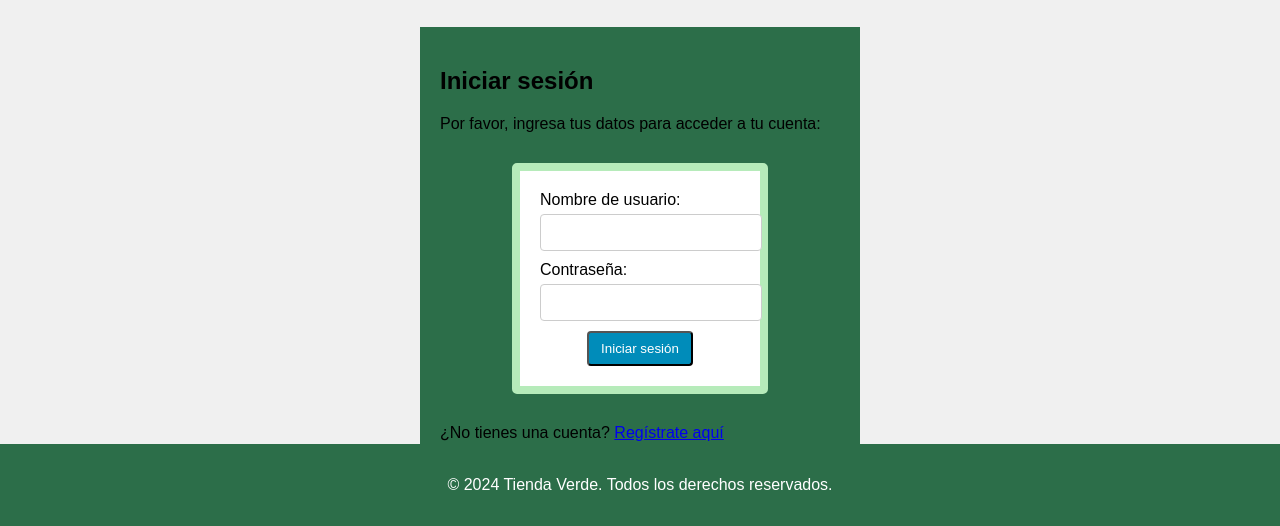
After one commit to Miikkkkk/CER2-SegoviaMiguel, a Django app: page /login/ in a window 1280 px wide. The commit adds this page. Shown: the part 479-1005 px from the top of the page. Run offline with Django 4.2, Linux system fonts and the light colour scheme.

Commit message:
Cambiosgod

```diff
--- a/TiendaVerde/tienda/static/core/estilos.css
+++ b/TiendaVerde/tienda/static/core/estilos.css
@@ -281,3 +281,44 @@
     width: 50px;
 
 }
+
+
+.btn {
+    padding: 8px 12px;
+    margin: 0 5px;
+    background-color: #4CAF50;
+    color: white;
+    text-decoration: none;
+    border-radius: 4px;
+}
+
+.btn:hover {
+    background-color: #45a049;
+}
+
+.btn-primary {
+    background-color: #008CBA;
+}
+
+.btn-primary:hover {
+    background-color: #007bb5;
+}
+
+
+.container {
+    max-width: 400px;
+    margin: auto;
+    padding: 20px;
+}
+
+.mt-5 {
+    margin-top: 3rem;
+}
+
+.form-control {
+    width: 100%;
+    padding: 10px;
+    margin: 5px 0 10px;
+    border: 1px solid #ccc;
+    border-radius: 4px;
+}
--- a/TiendaVerde/tienda/templates/core/base.html
+++ b/TiendaVerde/tienda/templates/core/base.html
@@ -1,27 +1,46 @@
-
 <!DOCTYPE html>
 <html lang="es">
 <head>
     <meta charset="UTF-8">
+    <meta name="viewport" content="width=device-width, initial-scale=1.0">
     <title>{% block title %}Tienda Verde{% endblock %}</title>
-    <link rel="stylesheet" href="https://stackpath.bootstrapcdn.com/bootstrap/4.3.1/css/bootstrap.min.css">
+    {% load static %}
+    <link rel="stylesheet" href="{% static 'core/estilos.css' %}">
 </head>
 <body>
-    <nav class="navbar navbar-expand-lg navbar-light bg-light">
-        <a class="navbar-brand" href="{% url 'index' %}">Tienda Verde</a>
-        <ul class="navbar-nav ml-auto">
-            {% if user.is_authenticated %}
-                <li class="nav-item"><a class="nav-link" href="{% url 'ver_carrito' %}">Carrito</a></li>
-                <li class="nav-item"><a class="nav-link" href="{% url 'logout' %}">Cerrar sesión</a></li>
-            {% else %}
-                <li class="nav-item"><a class="nav-link" href="{% url 'login' %}">Iniciar sesión</a></li>
-                <li class="nav-item"><a class="nav-link" href="{% url 'registro' %}">Registrarse</a></li>
-            {% endif %}
-        </ul>
-    </nav>
 
-    <div class="container">
-        {% block content %}{% endblock %}
+    <header>
+        <img src="{% static 'core/imagenes/logo.png' %}" alt="Tienda Verde Logo" class="logo">
+        <h1>Tienda Verde</h1>
+        <nav>
+            <ul>
+                <li><a href="{% url 'index' %}">Inicio</a></li>
+                <li><a href="{% url 'catalogo' %}">Catálogo</a></li>
+                <li><a href="{% url 'solicitud' %}">Solicitud</a></li>
+
+                {% if user.is_authenticated %}
+                    <!-- Botón para Logout -->
+                    <li><a href="{% url 'logout' %}" class="btn">Cerrar sesión</a></li>
+                {% else %}
+                    <!-- Botón para Login  -->
+                    <li><a href="{% url 'login' %}" class="btn">Iniciar sesión</a></li>
+
+                    <!-- Botón para Registro -->
+                    <li><a href="{% url 'registro' %}" class="btn btn-primary">Registrarse</a></li>
+                {% endif %}
+            </ul>
+        </nav>
+    </header>
+
+    <!-- Bloque de contenido específico de cada página -->
+    <div class="content">
+        {% block content %}
+        {% endblock %}
     </div>
+
+    <!-- Footer -->
+    <footer>
+        <p>&copy; 2024 Tienda Verde. Todos los derechos reservados.</p>
+    </footer>
 </body>
 </html>
--- a/TiendaVerde/tienda/templates/core/catalogo.html
+++ b/TiendaVerde/tienda/templates/core/catalogo.html
@@ -1,4 +1,6 @@
 {% load static %}
+{% extends 'core/base.html' %}
+
 
 <!DOCTYPE html>
 <html lang="es">
@@ -36,7 +38,7 @@
         </div>
     </header>
 
-
+{% block content %}
     <section id="catalogo">
             <div class="producto-card" >
                 <img src= "static/core/imagenes/product1.jpg" class="producto-card img">
@@ -137,6 +139,8 @@
                 </div>
             </div>
     </section>
+{% endblock %}
+
 
     <footer>
         <p>&copy; 2024 Green Shop. Todos los derechos reservados.</p>
--- a/TiendaVerde/tienda/templates/core/index.html
+++ b/TiendaVerde/tienda/templates/core/index.html
@@ -1,4 +1,5 @@
 {% load static %}
+{% extends 'core/base.html' %}
 
 <!DOCTYPE html>
 <html lang="es">
@@ -44,6 +45,7 @@
 
     </header>
 
+{% block content %}
     <section id="Menu">
         <h2 class="TituloPrincipal">Sobre nosotros</h2>
         <p>
@@ -87,7 +89,7 @@
 
     </section>
 
-
+{% endblock %}
     <footer>
         <p class="Final">&copy; 2024 Green Shop. Todos los derechos reservados.</p>
     </footer>
--- /dev/null
+++ b/TiendaVerde/tienda/templates/core/login.html
@@ -0,0 +1,30 @@
+{% extends 'core/base.html' %}
+{% load static %}
+
+
+{% block content %}
+    <div class="container mt-5">
+        <h2>Iniciar sesión</h2>
+        <p>Por favor, ingresa tus datos para acceder a tu cuenta:</p>
+
+        <!-- Formulario de inicio de sesión -->
+        <form method="POST">
+            {% csrf_token %}
+
+            <div class="form-group">
+                <label for="id_username">Nombre de usuario:</label>
+                <input type="text" name="username" id="id_username" class="form-control" required>
+            </div>
+
+            <div class="form-group">
+                <label for="id_password">Contraseña:</label>
+                <input type="password" name="password" id="id_password" class="form-control" required>
+            </div>
+
+            <button type="submit" class="btn btn-primary">Iniciar sesión</button>
+        </form>
+
+        <!-- Link para registro si no tiene cuenta -->
+        <p>¿No tienes una cuenta? <a href="{% url 'registro' %}">Regístrate aquí</a></p>
+    </div>
+{% endblock %}
--- a/TiendaVerde/tienda/templates/core/solicitud.html
+++ b/TiendaVerde/tienda/templates/core/solicitud.html
@@ -1,5 +1,5 @@
 {% load static %}
-
+{% extends 'core/base.html' %}
 
 <!DOCTYPE html>
 <html lang="es">
@@ -60,6 +60,8 @@
 
     </header>
 
+
+{% block content %}
     <section id="reciclaje">
         <h2 class="Solicitud_de_Reciclaje">Solicitud de Reciclaje</h2>
         <img src="imagenes/reciclaje.jpg" alt="Imagen de reciclaje" class="reciclaje-image">
@@ -96,7 +98,7 @@
             <input type="submit" value="Enviar Solicitud">
         </form>
     </section>
-
+{% endblock %}
     <footer>
         <p>&copy; 2024 Green Shop. Todos los derechos reservados.</p>
     </footer>
```
Also changed, not shown: TiendaVerde/db.sqlite3.
